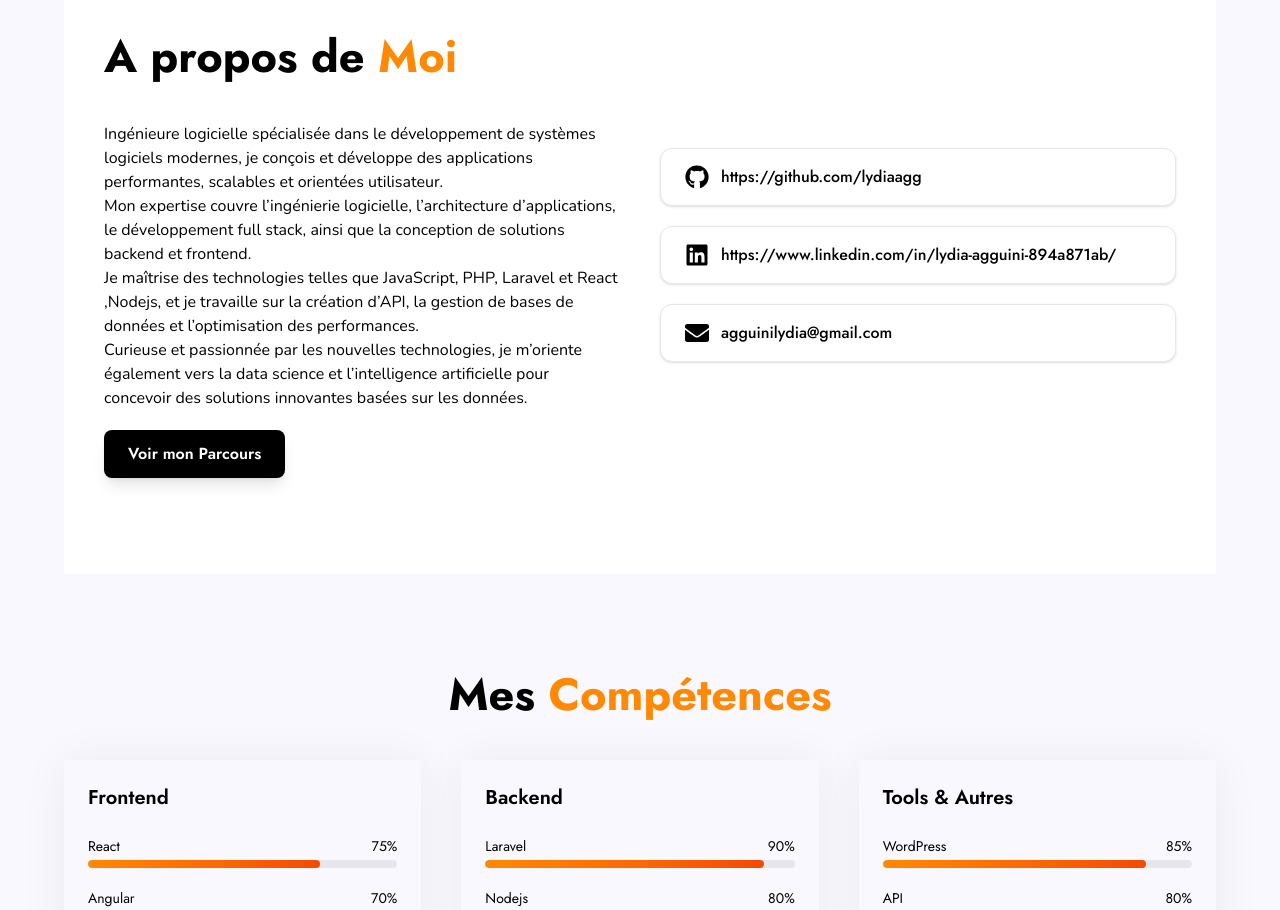
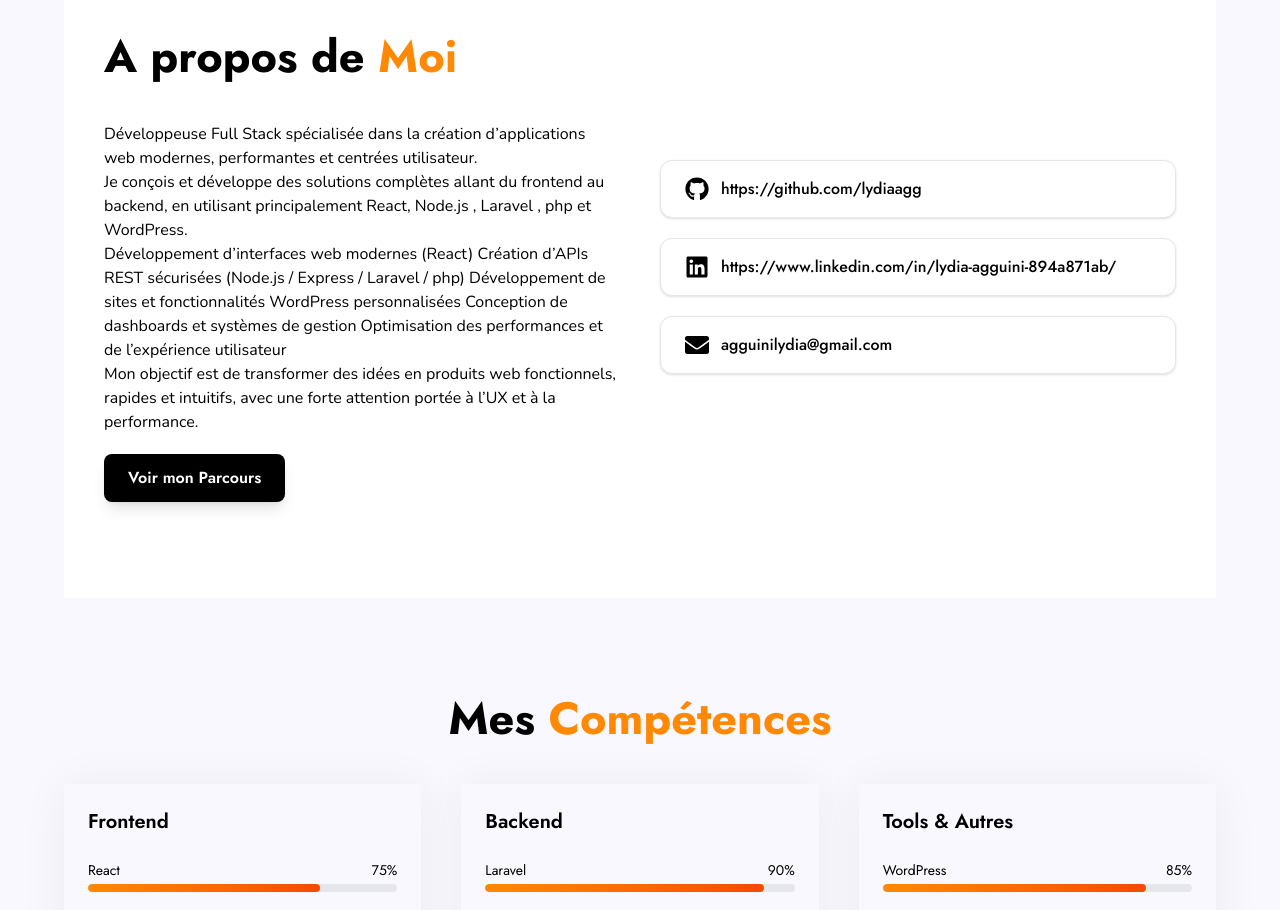
Before and after one commit to lydiaagg/Portfolio, a React (Vite) app: page / in a window 1280 px wide. Shown: the part 820-1730 px from the top of the page. Built offline with nearby package versions, Linux system fonts and the light colour scheme; grey boxes are pictures that could not be loaded.

Commit message:
Update Apropos.jsx

```diff
--- a/src/sections/Apropos.jsx
+++ b/src/sections/Apropos.jsx
@@ -38,20 +38,20 @@ export default function Apropos() {
         </h2>
 
         <p className="text-black text-md">
-  Ingénieure logicielle spécialisée dans le développement de systèmes logiciels modernes, je conçois et développe des applications performantes, scalables et orientées utilisateur.
-              </p>
+Développeuse Full Stack spécialisée dans la création d’applications web modernes, performantes et centrées utilisateur. </p>
 
         <p className="text-black text-md">
 
-  Mon expertise couvre l’ingénierie logicielle, l’architecture d’applications, le développement full stack, ainsi que la conception de solutions backend et frontend.
-        </p>
+Je conçois et développe des solutions complètes allant du frontend au backend, en utilisant principalement React, Node.js , Laravel , php et WordPress.</p>
         <p className="text-black text-md">
-
-   Je maîtrise des technologies telles que JavaScript, PHP, Laravel et React ,Nodejs, et je travaille sur la création d’API, la gestion de bases de données et l’optimisation des performances.
+ Développement d’interfaces web modernes (React)
+ Création d’APIs REST sécurisées (Node.js / Express / Laravel / php)
+ Développement de sites et fonctionnalités WordPress personnalisées
+ Conception de dashboards et systèmes de gestion
+ Optimisation des performances et de l’expérience utilisateur
         </p>
         <p className="text-black text-md mb-5">
-              Curieuse et passionnée par les nouvelles technologies, je m’oriente également vers la data science et l’intelligence artificielle pour concevoir des solutions innovantes basées sur les données.
-</p>
+Mon objectif est de transformer des idées en produits web fonctionnels, rapides et intuitifs, avec une forte attention portée à l’UX et à la performance.</p>
         <motion.a
           href="#parcours"
           whileHover={{ scale: 1.05 }}
```
